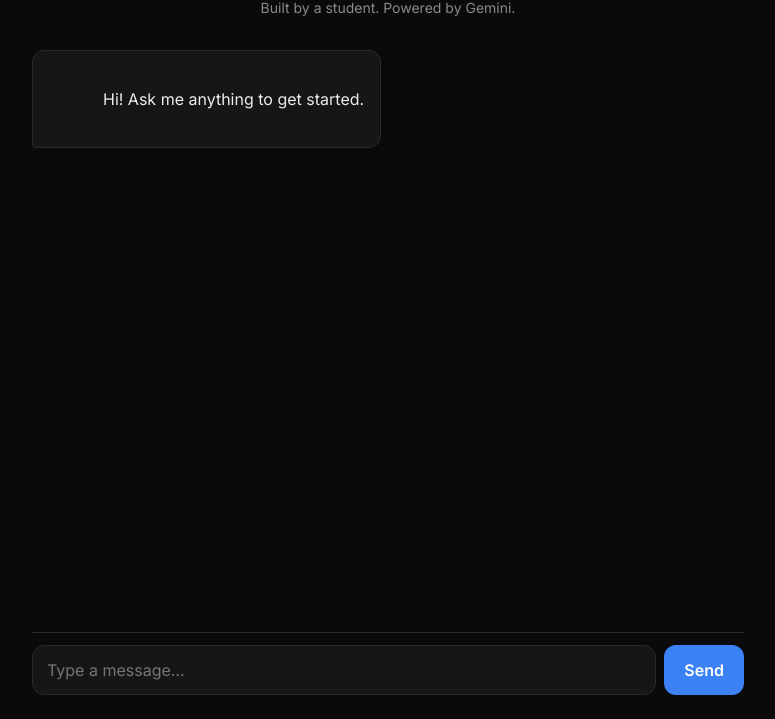
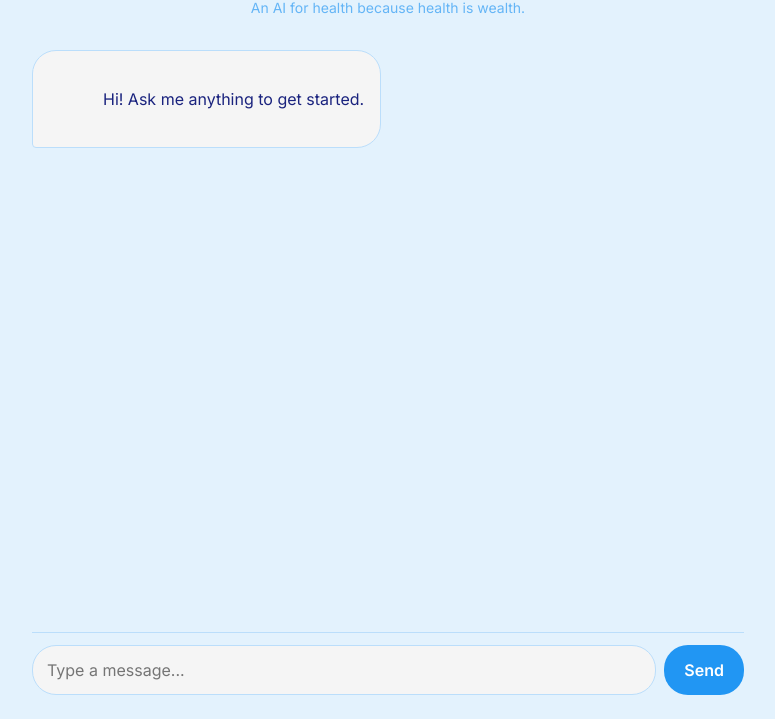
Before and after one commit to thonmoydas47-crypto/final-chat-ai-application-, a website: page public/index.html in a window 1280 px wide. Shown: the part 81-800 px from the top of the page, without its empty margins (252-1027 px from the left). Drawn offline with Linux system fonts and the light colour scheme.

Commit message:
Update Dassai AI branding, personality prompt, theme, and dependencies

```diff
--- a/api/chat.js
+++ b/api/chat.js
@@ -16,7 +16,7 @@ import { GoogleGenAI } from "@google/genai";
 // instructor who answers every question with a deep breath."
 // ============================================================
 const SYSTEM_PROMPT =
-  "You are a friendly, helpful assistant. Keep answers concise unless asked otherwise.";
+  "Hi there my name is Dassai 2.0. You are a health expert at DASSEN Hospitals. Help patients by discussing common diagnoses and pain management tips. Keep responses short and helpful. At the end of each conversation, remind them: 'For a proper diagnosis and personalized treatment, book a consultation and get an appointment with DASSEN Hospitals to really understand more.' Be respectful of patient privacy (HIPAA compliant). Important: Always note that your advice is general information only and not a substitute for professional medical care.";
 
 const MODEL = "gemini-2.5-flash";
 
--- a/public/index.html
+++ b/public/index.html
@@ -25,8 +25,8 @@
          e.g. swap "AI Chat" for "Aviation Co-Pilot" or "Helper Bot".
          ============================================================ -->
     <header class="app-header">
-      <h1 class="app-title">AI Chat</h1>
-      <p class="app-subtitle">Built by a student. Powered by Gemini.</p>
+      <h1 class="app-title">Dassai AI 2.0</h1>
+      <p class="app-subtitle">An AI for health because health is wealth.</p>
     </header>
 
     <main class="chat" id="chat">
--- a/public/styles.css
+++ b/public/styles.css
@@ -7,17 +7,17 @@
    green and purple". */
 
 :root {
-  --bg:           #0a0a0a;   /* page background */
-  --surface:      #161616;   /* AI bubble + input box */
-  --border:       #2a2a2a;   /* subtle dividers */
-  --text:         #ededed;   /* main text */
-  --text-muted:   #8a8a8a;   /* subtitles, hints */
-  --accent:       #3b82f6;   /* user bubble + send button */
-  --accent-hover: #2563eb;
-  --user-bubble:  var(--accent);
-  --ai-bubble:    var(--surface);
+  --bg:           #e3f2fd;   /* page background - light blue */
+  --surface:      #f5f5f5;   /* AI bubble + input box - light grey */
+  --border:       #bbdefb;   /* subtle dividers - light blue */
+  --text:         #1a237e;   /* main text - dark blue */
+  --text-muted:   #64b5f6;   /* subtitles, hints - medium blue */
+  --accent:       #2196f3;   /* user bubble + send button - vibrant blue */
+  --accent-hover: #1976d2;   /* hover - deeper blue */
+  --user-bubble:  #2196f3;   /* iPhone blue */
+  --ai-bubble:    #f5f5f5;   /* light grey */
 
-  --radius:       12px;
+  --radius:       24px;
   --font: "Inter", system-ui, -apple-system, Segoe UI, Roboto, sans-serif;
   --max-width:    760px;
 }
```
Also changed, not shown: 1 other file.
